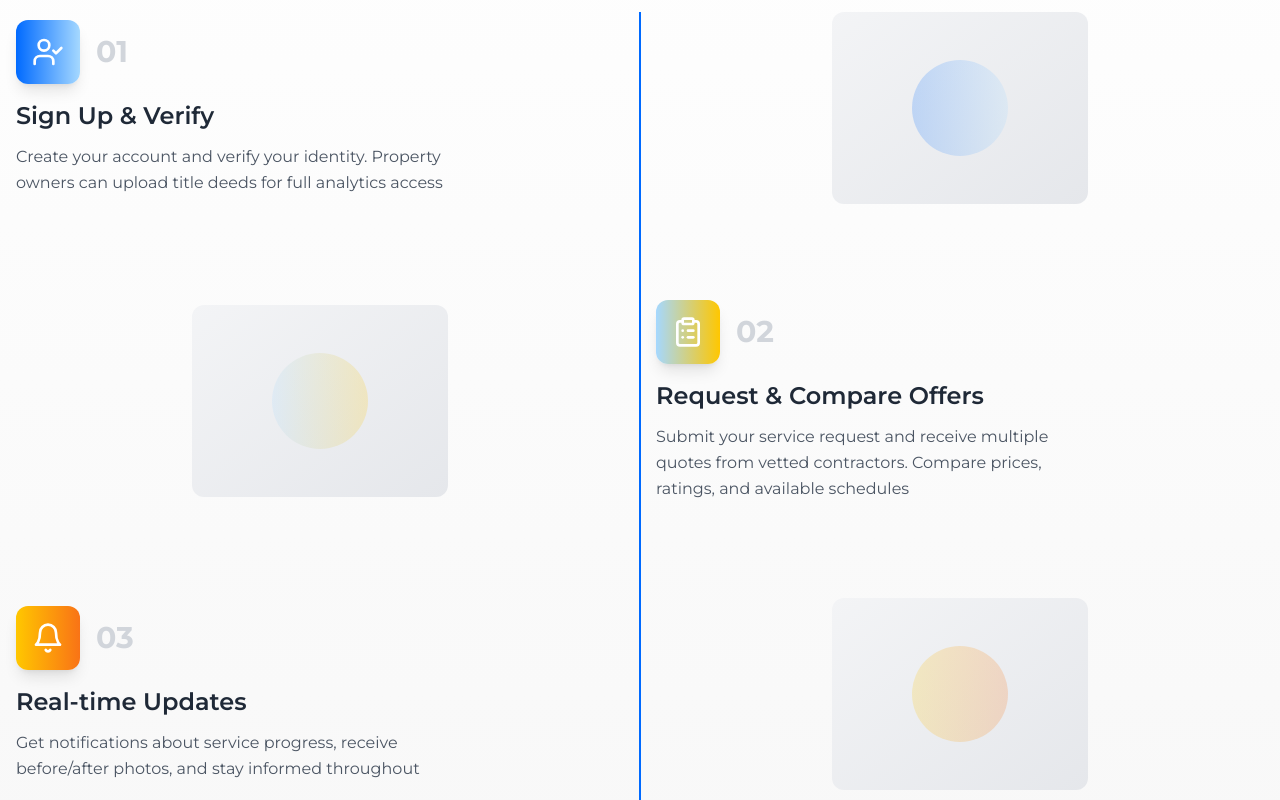
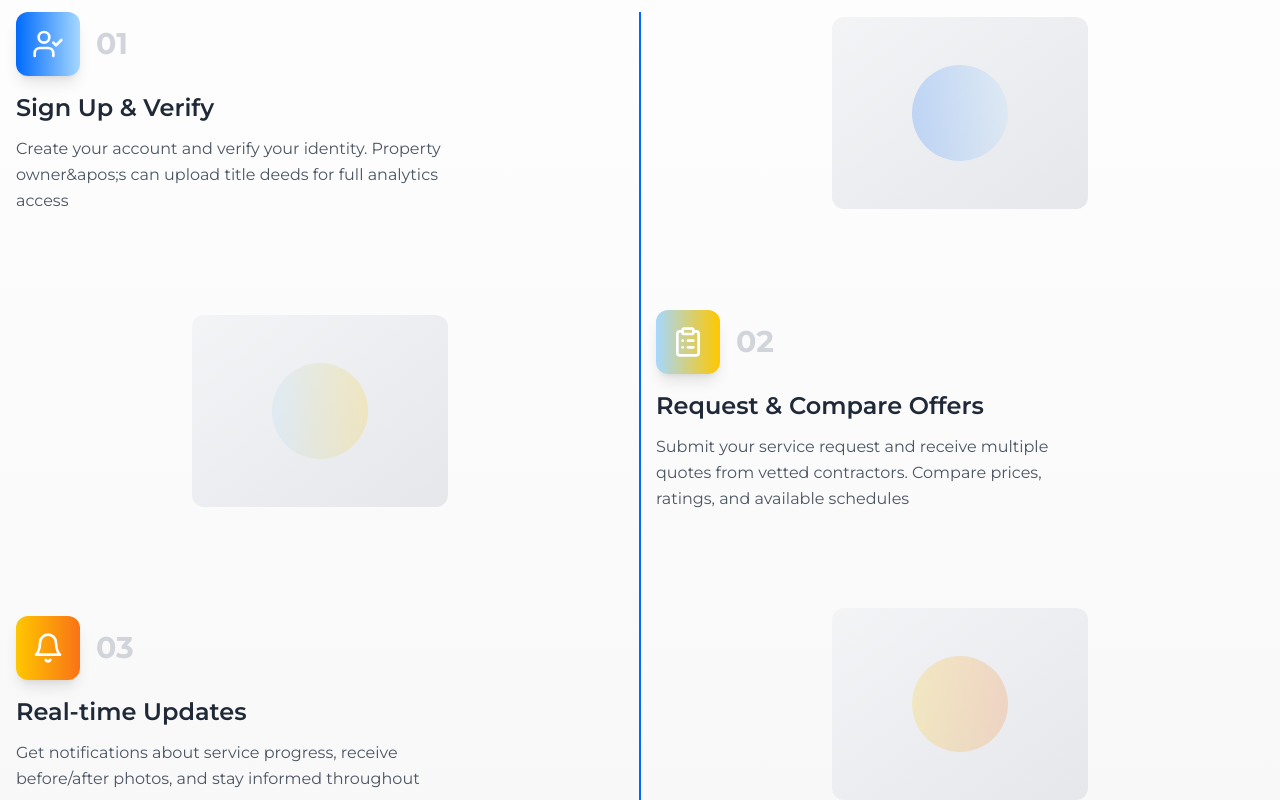
Before and after one commit to ssuvorin/flatt-website, a Next.js app: page / in a window 1280 px wide. Shown: the part 2360-3160 px from the top of the page. Built offline with nearby package versions, Linux system fonts and the light colour scheme.

Commit message:
fix: escape apostrophes in JSX for eslint react/no-unescaped-entities

```diff
--- a/components/CTA.tsx
+++ b/components/CTA.tsx
@@ -77,7 +77,7 @@ export default function CTA() {
           {[
             { icon: '🏠', text: 'Property Management' },
             { icon: '💳', text: 'Secure Payments' },
-            { icon: '👷', text: 'Vetted Contractors' },
+            { icon: '👷', text: 'Vetted Contractor&apos;s' },
             { icon: '📊', text: 'Real-time Analytics' },
           ].map((feature, index) => (
             <motion.div
--- a/components/Footer.tsx
+++ b/components/Footer.tsx
@@ -150,7 +150,7 @@ export default function Footer() {
               <p className="text-gray-300 mb-6 leading-relaxed">
                 Flatt is a team of professionals focused on making <strong>property management
                 simple and efficient</strong> using technology. Streamline your rental process
-                with our mobile-first platform designed for Dubai's property market.
+                with our mobile-first platform designed for Dubai&apos;s property market.
               </p>
 
               <div className="space-y-3 text-sm text-gray-400">
--- a/components/Hero.tsx
+++ b/components/Hero.tsx
@@ -57,7 +57,7 @@ export default function Hero() {
                 <strong>Flatt simplifies</strong> the way tenants and <strong>property owners manage</strong> rentals in Dubai. Our innovative platform makes <strong>property management</strong> effortless <strong>for everyone</strong> - from booking maintenance services to secure rent payments.
               </p>
               <p>
-                Experience how technology <strong>simplifies property management</strong> with our all-in-one mobile app designed specifically <strong>for everyone</strong> in Dubai's rental market.
+                Experience how technology <strong>simplifies property management</strong> with our all-in-one mobile app designed specifically <strong>for everyone</strong> in Dubai&apos;s rental market.
               </p>
             </motion.div>
 
--- a/components/HowItWorks.tsx
+++ b/components/HowItWorks.tsx
@@ -8,7 +8,7 @@ export default function HowItWorks() {
     {
       icon: UserCheck,
       title: 'Sign Up & Verify',
-      description: 'Create your account and verify your identity. Property owners can upload title deeds for full analytics access',
+      description: 'Create your account and verify your identity. Property owner&apos;s can upload title deeds for full analytics access',
       color: 'from-brand-blue to-brand-sky',
     },
     {
```
